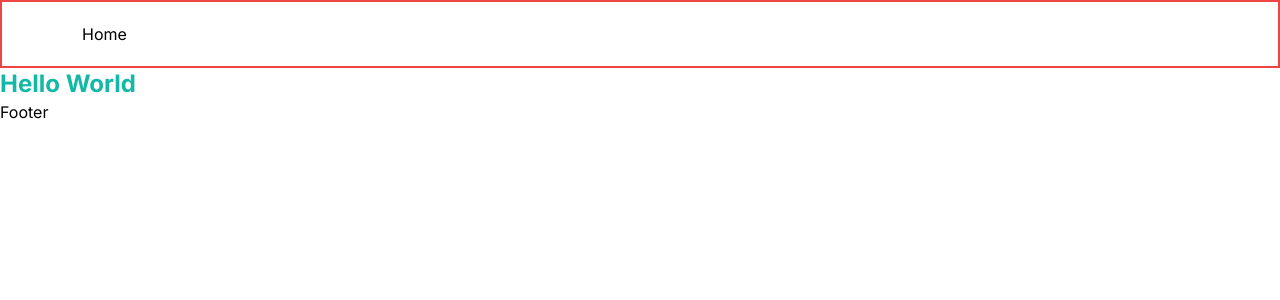
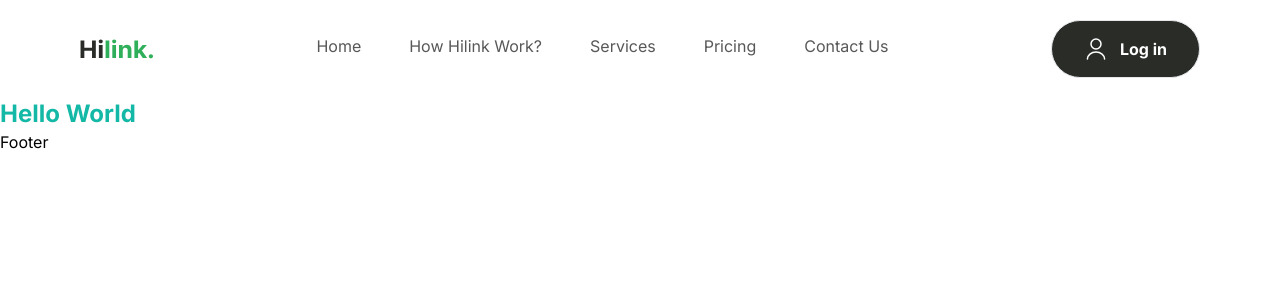
Before and after one commit to Dmitriy0642/nest-ts-tilewind, a Next.js app: page / in a window 1280 px wide. Shown: the top 300 px of the page. Built offline with nearby package versions, Linux system fonts and the light colour scheme.

Commit message:
made-navbar

```diff
--- /dev/null
+++ b/components/Button.tsx
@@ -0,0 +1,20 @@
+import Image from "next/image";
+type ButtonProps = {
+  type: "button" | "submit";
+  title: string;
+  icon?: string;
+  variant: "btn_dark_green";
+};
+const Button = ({type, title, variant, icon}: ButtonProps) => {
+  return (
+    <button
+      type={type}
+      className={`flexCenter gap-3 rounded-full border ${variant}`}
+    >
+      {icon && <Image src={icon} alt={title} width={24} height={24} />}
+      <label className="bold-16 whitespace-nowrap">{title}</label>
+    </button>
+  );
+};
+
+export default Button;
--- a/components/Navbar.tsx
+++ b/components/Navbar.tsx
@@ -1,9 +1,32 @@
 import Link from "next/link";
-
+import Image from "next/image";
+import {NAV_LINKS} from "@/constants";
+import Button from "./Button";
 const Navbar = () => {
   return (
-    <nav className="border-2 border-red-500 flexBetween max-container padding-container relative z-30 py-5">
-      <Link href="/">Home</Link>
+    <nav className="flexBetween max-container padding-container relative z-30 py-5">
+      <Link href="/">
+        <Image src="/hilink-logo.svg" alt="logo" width={74} height={29} />
+      </Link>
+      <ul className="hidden h-full gap-12 lg:flex">
+        {NAV_LINKS.map((item) => (
+          <Link
+            href={item.href}
+            key={item.key}
+            className="regular-16 text-gray-50 flexCenter cursor-pointer pb-1.5 transition-all hover:font-bold"
+          >
+            {item.label}
+          </Link>
+        ))}
+      </ul>
+      <div className="lg:flexCenter hidden">
+        <Button
+          type="button"
+          title="Log in"
+          icon="/user.svg"
+          variant="btn_dark_green"
+        />
+      </div>
     </nav>
   );
 };
--- /dev/null
+++ b/constants/index.ts
@@ -0,0 +1,86 @@
+// NAVIGATION
+export const NAV_LINKS = [
+  {href: "/", key: "home", label: "Home"},
+  {href: "/", key: "how_hilink_work", label: "How Hilink Work?"},
+  {href: "/", key: "services", label: "Services"},
+  {href: "/", key: "pricing ", label: "Pricing "},
+  {href: "/", key: "contact_us", label: "Contact Us"},
+];
+
+// CAMP SECTION
+export const PEOPLE_URL = [
+  "/person-1.png",
+  "/person-2.png",
+  "/person-3.png",
+  "/person-4.png",
+];
+
+// FEATURES SECTION
+export const FEATURES = [
+  {
+    title: "Real maps can be offline",
+    icon: "/map.svg",
+    variant: "green",
+    description:
+      "We provide a solution for you to be able to use our application when climbing, yes offline maps you can use at any time there is no signal at the location",
+  },
+  {
+    title: "Set an adventure schedule",
+    icon: "/calendar.svg",
+    variant: "green",
+    description:
+      "Schedule an adventure with friends. On holidays, there are many interesting offers from Hilink. That way, there's no more discussion",
+  },
+  {
+    title: "Technology using augment reality",
+    icon: "/tech.svg",
+    variant: "green",
+    description:
+      "Technology uses augmented reality as a guide to your hiking trail in the forest to the top of the mountain. Already supported by the latest technology without an internet connection",
+  },
+  {
+    title: "Many new locations every month",
+    icon: "/location.svg",
+    variant: "orange",
+    description:
+      "Lots of new locations every month, because we have a worldwide community of climbers who share their best experiences with climbing",
+  },
+];
+
+// FOOTER SECTION
+export const FOOTER_LINKS = [
+  {
+    title: "Learn More",
+    links: [
+      "About Hilink",
+      "Press Releases",
+      "Environment",
+      "Jobs",
+      "Privacy Policy",
+      "Contact Us",
+    ],
+  },
+  {
+    title: "Our Community",
+    links: ["Climbing xixixi", "Hiking hilink", "Hilink kinthill"],
+  },
+];
+
+export const FOOTER_CONTACT_INFO = {
+  title: "Contact Us",
+  links: [
+    {label: "Admin Officer", value: "123-456-7890"},
+    {label: "Email Officer", value: "hilink@akinthil.com"},
+  ],
+};
+
+export const SOCIALS = {
+  title: "Social",
+  links: [
+    "/facebook.svg",
+    "/instagram.svg",
+    "/twitter.svg",
+    "/youtube.svg",
+    "/wordpress.svg",
+  ],
+};
```
